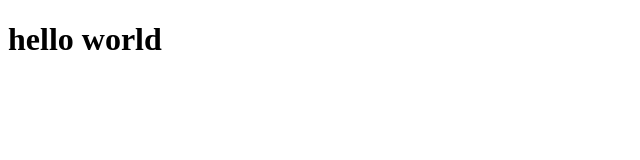
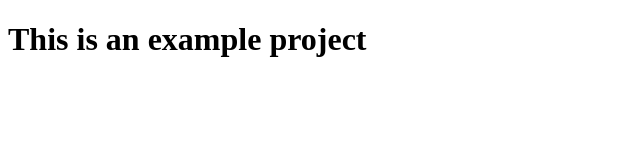
Before and after one commit to 0k6ana/my-first-project, a plain HTML site: page index.html in a window 1280 px wide. Shown: the whole page, without its empty margins (0-640 px from the left). Drawn offline with Linux system fonts and the light colour scheme.

Commit message:
add index file

```diff
--- a/index.html
+++ b/index.html
@@ -6,6 +6,6 @@
     <title>Document</title>
   </head>
   <body>
-    <h1>hello world</h1>
+    <h1>This is an example project</h1>
   </body>
 </html>
```
